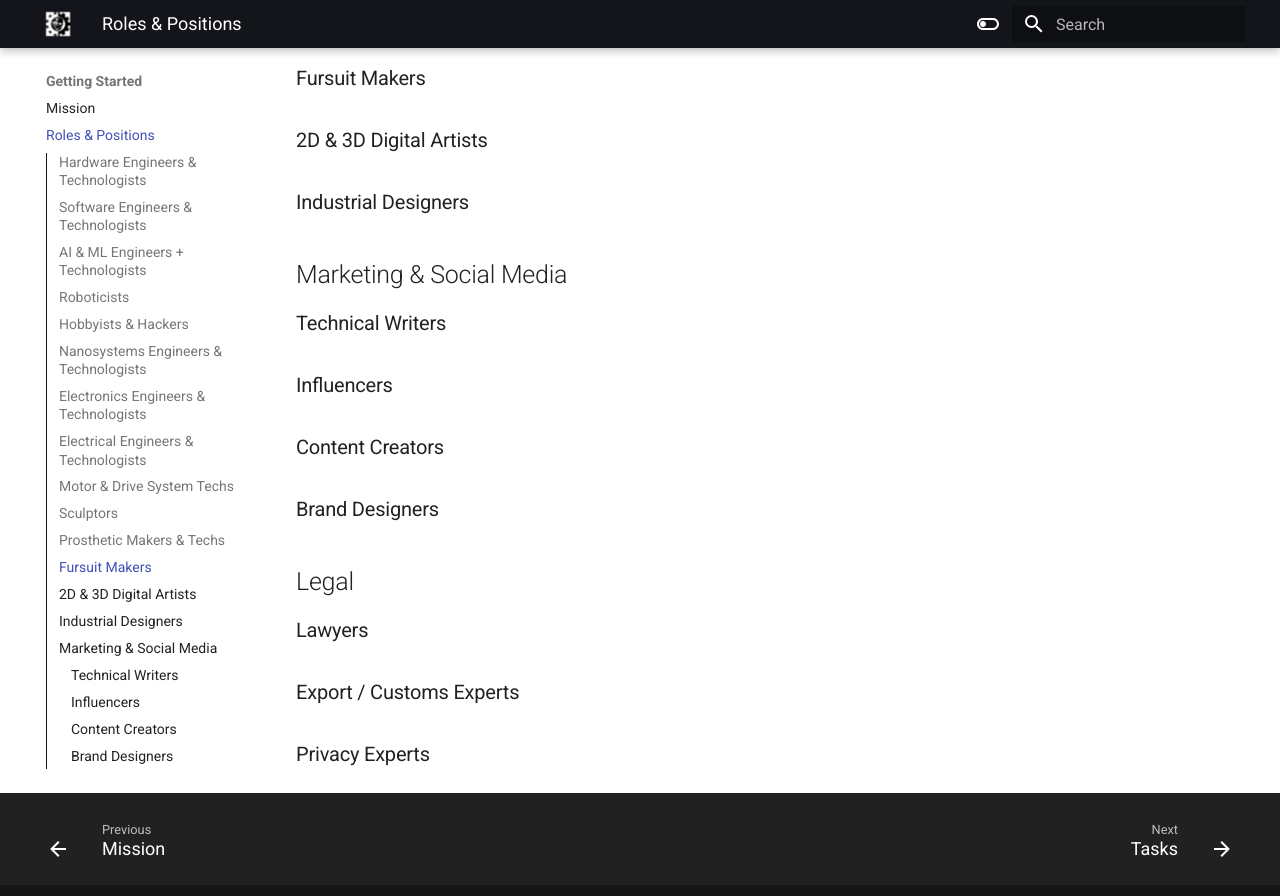
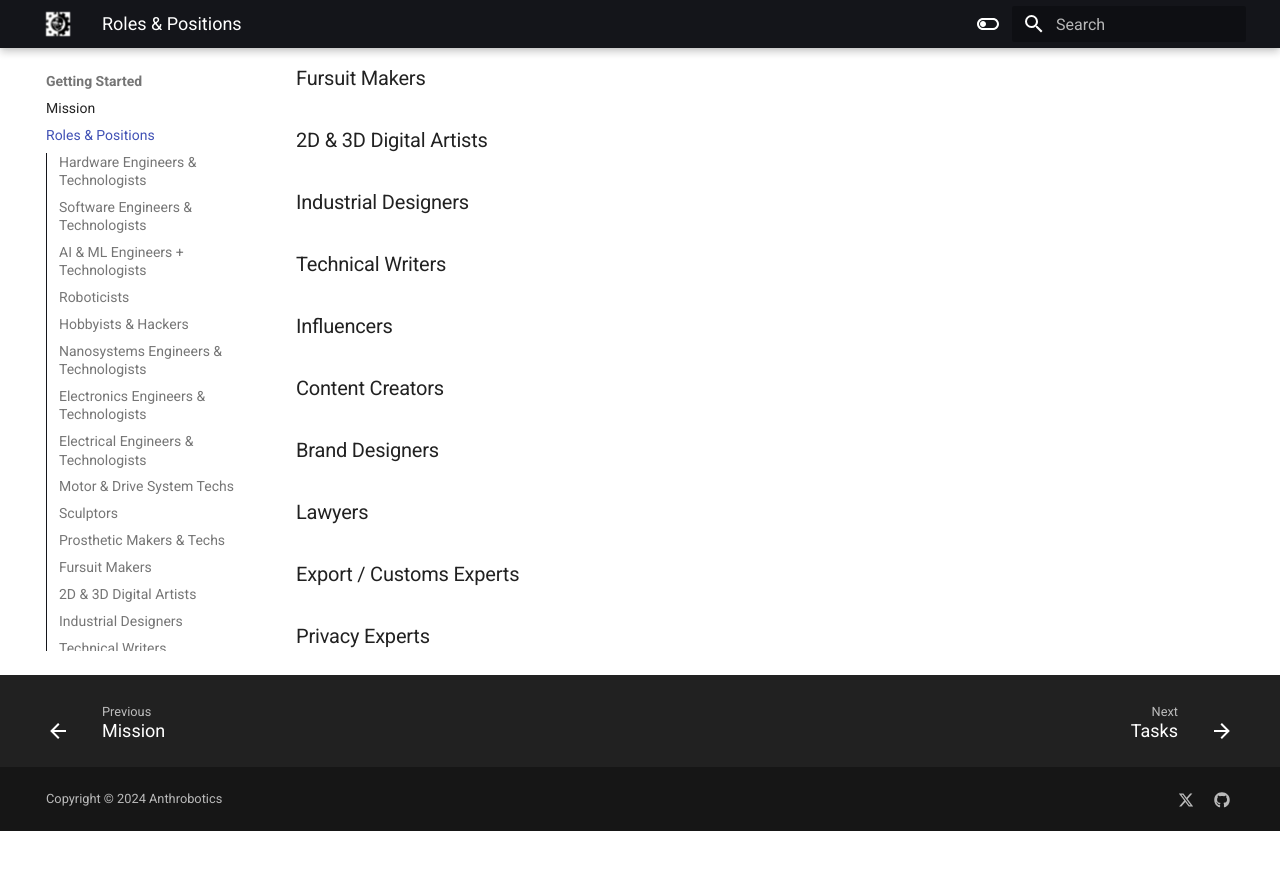
Before and after one commit to Anthrobotics/anthro-docs, an MkDocs documentation site: the page built from docs/getting started/roles & positions.md, in a window 1280 px wide and 900 px high, scrolled down 1678 px. Shown: the top 896 px of the window. Built offline with MkDocs 1.6.1 and Material for MkDocs 9.7.7, drawn with Linux system fonts in a browser that asks for light colours; after the commit the page ends 2509 px from its top, so only the background shows below that.

Commit message:
Update roles & positions.md

```diff
--- a/docs/getting started/roles & positions.md
+++ b/docs/getting started/roles & positions.md
@@ -66,8 +66,6 @@ For related ongoing tasks, see the [Tasks](tasks.md) page.
 
 ### Industrial Designers
 
-## Marketing & Social Media
-
 ### Technical Writers
 
 ### Influencers
@@ -76,8 +74,6 @@ For related ongoing tasks, see the [Tasks](tasks.md) page.
 
 ### Brand Designers
 
-## Legal
-
 ### Lawyers
 
 ### Export / Customs Experts
```
